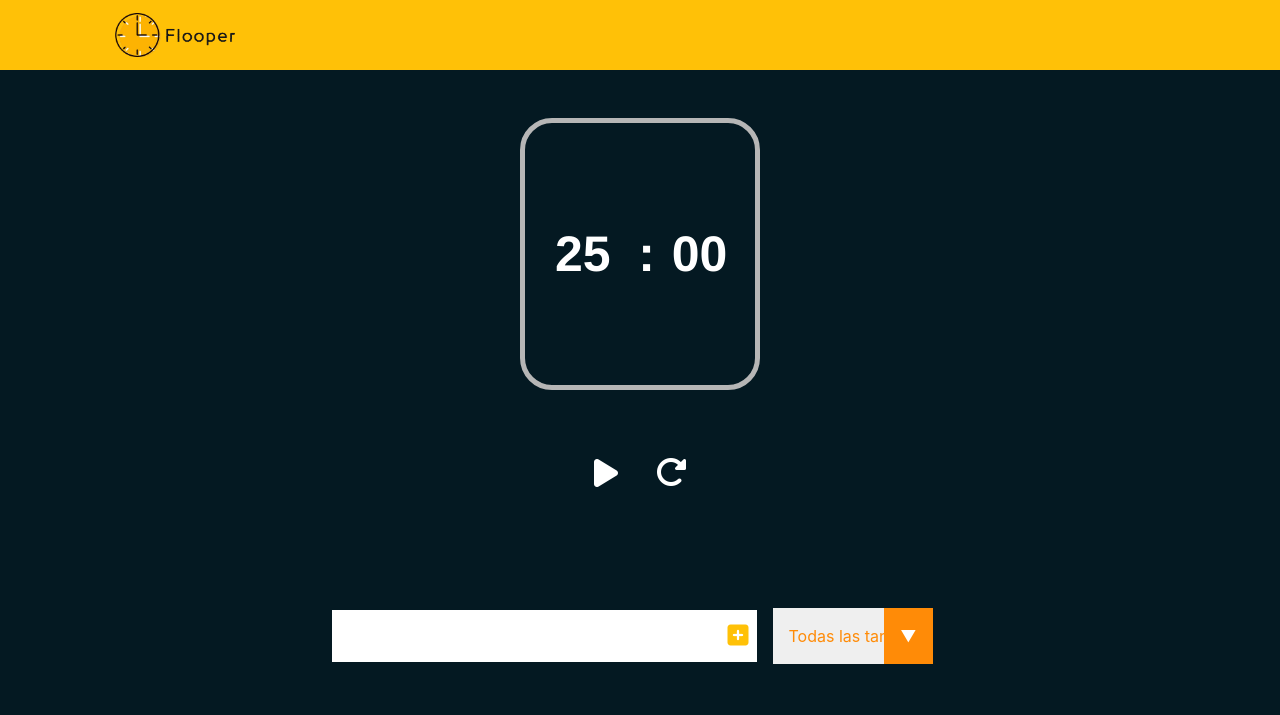
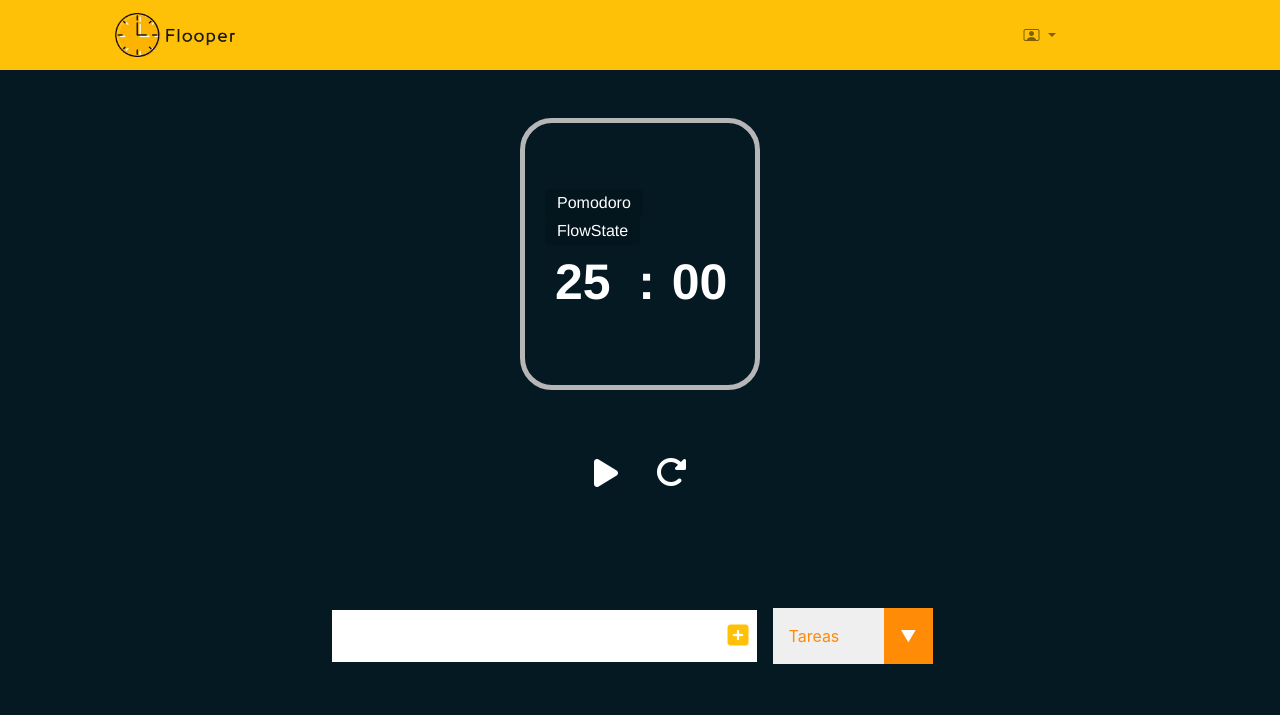
Before and after one commit to Bautisc/Flooper, a Flask app: page /home in a window 1280 px wide. Shown: the top 715 px of the page. Run offline with Flask 2, Linux system fonts and the light colour scheme; some libraries are stand-ins or nearby versions.

Commit message:
agregando los botones al home.html

```diff
--- a/templates/home.html
+++ b/templates/home.html
@@ -21,6 +21,13 @@
     <link rel="preconnect" href="https://fonts.googleapis.com" />
     <link rel="preconnect" href="https://fonts.gstatic.com" crossorigin />
     <link href="https://fonts.googleapis.com/css2?family=Poppins:wght@200&display=swap" rel="stylesheet" />
+    <link
+      rel="stylesheet"
+      href="https://cdnjs.cloudflare.com/ajax/libs/font-awesome/5.12.1/css/all.min.css"
+      integrity="sha512-9BwLAVqqt6oFdXohPLuNHxhx36BVj5uGSGmizkmGkgl3uMSgNalKc/smum+GJU/TTP0jy0+ruwC3xNAk3F759A=="
+      crossorigin="anonymous"
+      referrerpolicy="no-referrer"
+    />
     <link rel="stylesheet" href="../static/css/index.css" />
     <link rel="stylesheet" href="../static/css/timer.css" />
     <link rel="stylesheet" href="../static/css/tareas.css" />
@@ -43,6 +50,30 @@
       >
         <span class="navbar-toggler-icon"></span>
       </button>
+
+      <div class="collapse navbar-collapse justify-content-end" id="navbarSupportedContent">
+        <ul class="navbar-nav">
+          <li class="nav-item dropdown">
+            <a
+              class="nav-link dropdown-toggle"
+              href="#"
+              id="navbarDropdown"
+              role="button"
+              data-toggle="dropdown"
+              aria-haspopup="true"
+              aria-expanded="false"
+            >
+              <i class="bi bi-person-video"></i>
+            </a>
+            <div class="dropdown-menu" aria-labelledby="navbarDropdown">
+              <a class="dropdown-item" href="/login">Ingresar</a>
+              <a class="dropdown-item" href="/register">Registrarse</a>
+              <div class="dropdown-divider"></div>
+              <a class="dropdown-item" href="#">Has olvidado tu contraseña?</a>
+            </div>
+          </li>
+        </ul>
+      </div>
     </nav>
 
     <!--TIMER-->
@@ -52,6 +83,8 @@
       <!-- Main Timer -->
       <div class="container timer">
         <div class="row">
+          <button class="btn pomodoro" onclick="setTimerPomodoro()">Pomodoro</button>
+          <button class="btn flowState" onclick="setTimerFlowState()">FlowState</button>
           <div id="sessions"></div>
           <div class="col-5" , id="minutes">25</div>
           <div class="col-2">:</div>
@@ -81,7 +114,7 @@
       </button>
       <div class="select">
         <select name="tareas" class="filtros-tareas">
-          <option value="todas">Todas las tareas</option>
+          <option value="todas">Tareas</option>
           <option value="completas">Completas</option>
           <option value="incompletas">Incompletas</option>
         </select>
@@ -90,7 +123,6 @@
     <div class="container-tareas">
       <ul class="lista-tareas"></ul>
     </div>
-
     <!--BOOTSTRAP JAVASCRIPT-->
     <!-- jQuery, Popper.js , Bootstrap JS -->
     <script
```
